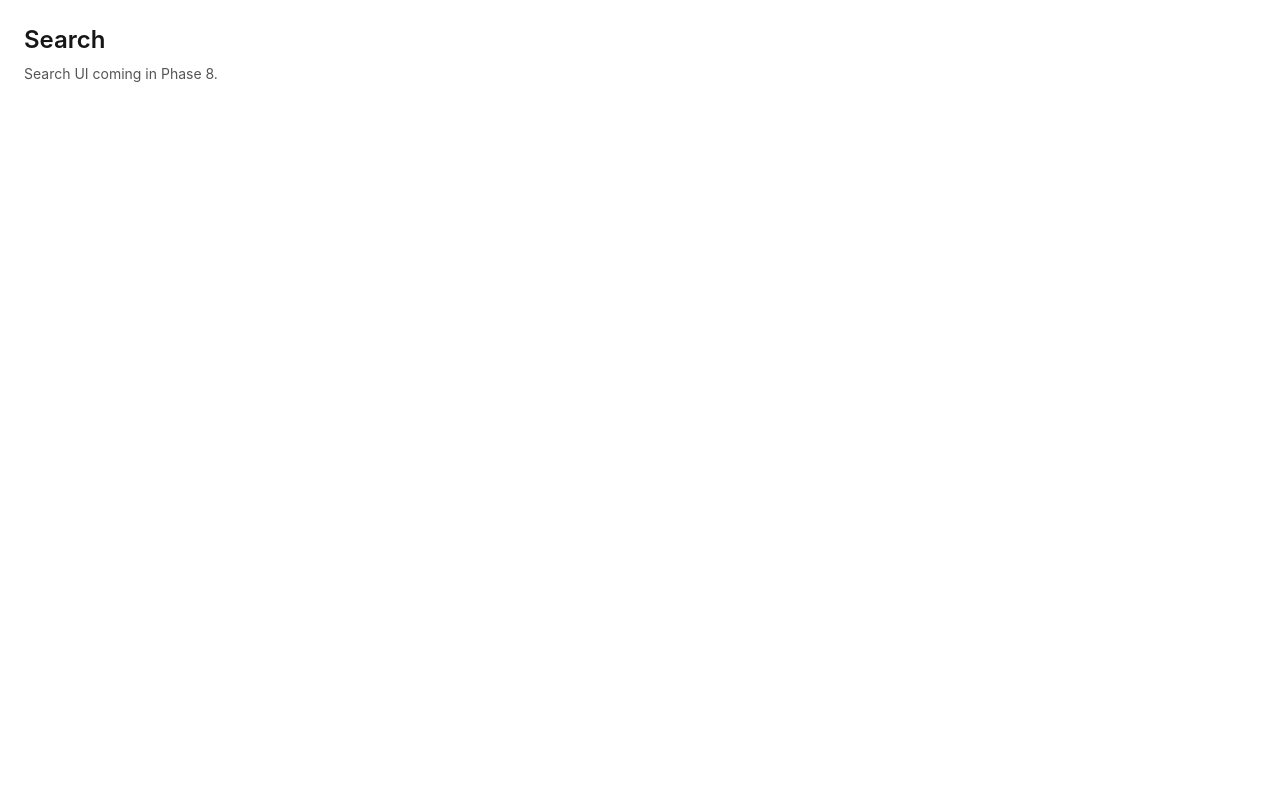
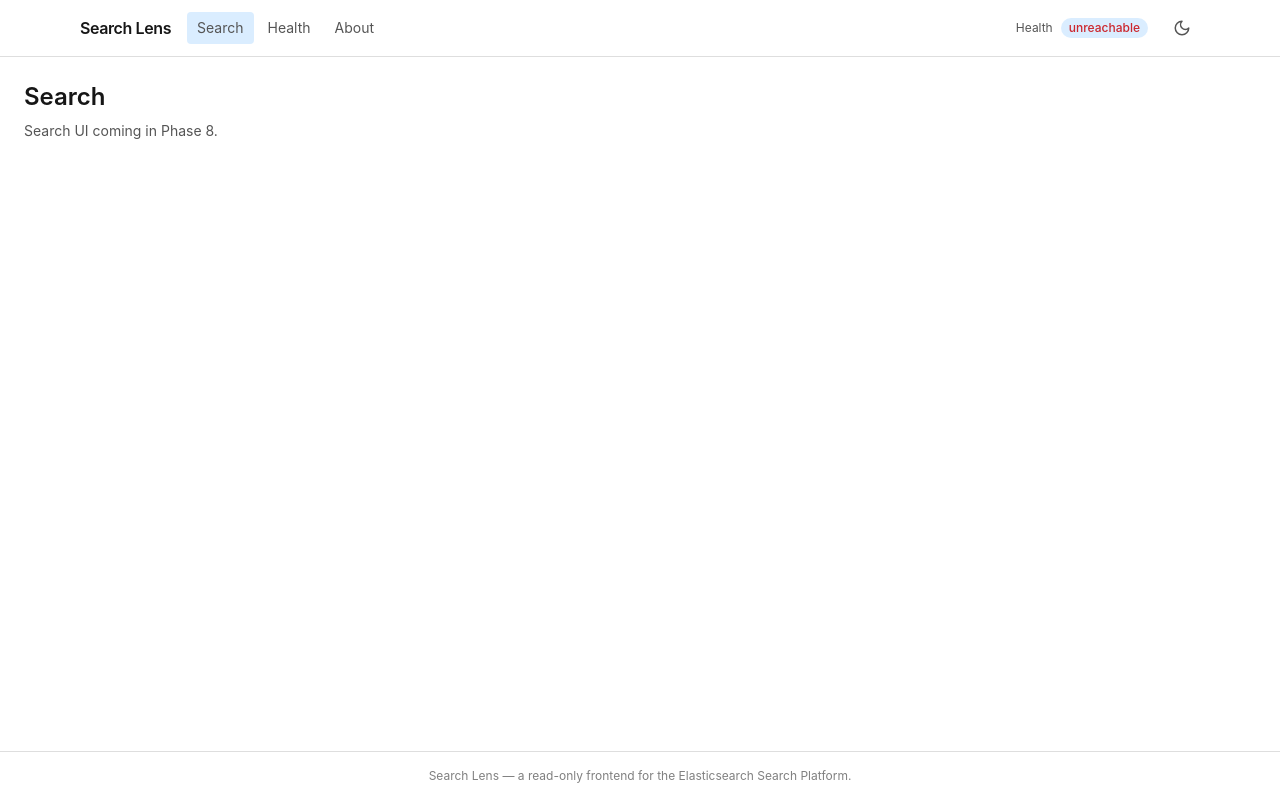
Before and after one commit to peymanpro/Elasticsearch-Search-Platform-Frontend, a React (Vite) app: page /search in a window 1280 px wide. Built offline with nearby package versions, Linux system fonts and the light colour scheme; no server answers.

Commit message:
feat: add app shell layout and header

```diff
--- /dev/null
+++ b/src/features/health/ui/health-badge.tsx
@@ -0,0 +1,42 @@
+import { Link } from '@tanstack/react-router';
+
+import { useHealth } from '@/features/health/api/use-health';
+import { Badge } from '@/shared/ui/badge';
+
+type Tone = 'neutral' | 'success' | 'warning' | 'danger';
+
+function toneFor(status: string | undefined): Tone {
+  switch (status) {
+    case 'healthy':
+      return 'success';
+    case 'degraded':
+      return 'warning';
+    case 'unhealthy':
+      return 'danger';
+    default:
+      return 'neutral';
+  }
+}
+
+function labelFor(status: string | undefined): string {
+  if (!status) return 'unknown';
+  return status;
+}
+
+export function HealthBadge() {
+  const { data, isLoading, isError } = useHealth();
+
+  const status = isError ? 'unreachable' : data?.status;
+  const tone: Tone = isError ? 'danger' : toneFor(status);
+
+  return (
+    <Link
+      to="/health"
+      className="inline-flex items-center gap-2 rounded-full px-2 py-0.5 text-xs text-[var(--color-fg-muted)] hover:bg-[var(--color-surface-muted)]"
+      aria-label="Service health"
+    >
+      <span className="text-xs">Health</span>
+      <Badge tone={tone}>{isLoading ? '…' : labelFor(status)}</Badge>
+    </Link>
+  );
+}
--- /dev/null
+++ b/src/routes/-app-shell.tsx
@@ -0,0 +1,68 @@
+import { Link, Outlet } from '@tanstack/react-router';
+
+import { HealthBadge } from '@/features/health/ui/health-badge';
+import { ThemeToggle } from '@/shared/ui/theme-toggle';
+
+export function AppShell() {
+  return (
+    <div className="flex min-h-screen flex-col bg-[var(--color-bg)] text-[var(--color-fg)]">
+      <Header />
+      <main className="flex-1">
+        <Outlet />
+      </main>
+      <Footer />
+    </div>
+  );
+}
+
+function Header() {
+  return (
+    <header className="sticky top-0 z-10 border-b border-[var(--color-border)] bg-[var(--color-surface)]/95 backdrop-blur">
+      <div className="mx-auto flex h-14 max-w-6xl items-center gap-4 px-4">
+        <Link
+          to="/search"
+          className="text-base font-semibold tracking-tight text-[var(--color-fg)]"
+        >
+          Search Lens
+        </Link>
+        <nav className="flex items-center gap-1 text-sm" aria-label="Primary">
+          <NavLink to="/search" label="Search" />
+          <NavLink to="/health" label="Health" />
+          <NavLink to="/about" label="About" />
+        </nav>
+        <div className="ml-auto flex items-center gap-2">
+          <HealthBadge />
+          <ThemeToggle />
+        </div>
+      </div>
+    </header>
+  );
+}
+
+interface NavLinkProps {
+  to: '/search' | '/health' | '/about';
+  label: string;
+}
+
+function NavLink({ to, label }: NavLinkProps) {
+  return (
+    <Link
+      to={to}
+      className="rounded-[var(--radius-sm)] px-2.5 py-1.5 text-[var(--color-fg-muted)] hover:bg-[var(--color-surface-muted)] hover:text-[var(--color-fg)]"
+      activeProps={{
+        className:
+          'rounded-[var(--radius-sm)] px-2.5 py-1.5 bg-[var(--color-accent-muted)] text-[var(--color-fg)]',
+      }}
+    >
+      {label}
+    </Link>
+  );
+}
+
+function Footer() {
+  return (
+    <footer className="border-t border-[var(--color-border)] py-4 text-center text-xs text-[var(--color-fg-subtle)]">
+      Search Lens — a read-only frontend for the Elasticsearch Search Platform.
+    </footer>
+  );
+}
--- a/src/routes/__root.tsx
+++ b/src/routes/__root.tsx
@@ -1,13 +1,7 @@
-import { Outlet, createRootRoute } from '@tanstack/react-router';
+import { createRootRoute } from '@tanstack/react-router';
+
+import { AppShell } from './-app-shell';
 
 export const Route = createRootRoute({
-  component: RootLayout,
+  component: AppShell,
 });
-
-function RootLayout() {
-  return (
-    <div className="min-h-screen bg-[var(--color-bg)] text-[var(--color-fg)]">
-      <Outlet />
-    </div>
-  );
-}
--- /dev/null
+++ b/src/shared/ui/theme-toggle.tsx
@@ -0,0 +1,43 @@
+import { useCallback, useEffect, useState } from 'react';
+
+import { MoonIcon, SunIcon } from './icons';
+
+type Theme = 'light' | 'dark';
+
+const STORAGE_KEY = 'search-lens-theme';
+
+function readInitialTheme(): Theme {
+  if (typeof window === 'undefined') return 'light';
+  const stored = window.localStorage.getItem(STORAGE_KEY);
+  if (stored === 'light' || stored === 'dark') return stored;
+  return window.matchMedia('(prefers-color-scheme: dark)').matches ? 'dark' : 'light';
+}
+
+export function ThemeToggle() {
+  const [theme, setTheme] = useState<Theme>(readInitialTheme);
+
+  useEffect(() => {
+    const root = document.documentElement;
+    if (theme === 'dark') {
+      root.classList.add('dark');
+    } else {
+      root.classList.remove('dark');
+    }
+    window.localStorage.setItem(STORAGE_KEY, theme);
+  }, [theme]);
+
+  const toggle = useCallback(() => {
+    setTheme((current) => (current === 'dark' ? 'light' : 'dark'));
+  }, []);
+
+  return (
+    <button
+      type="button"
+      onClick={toggle}
+      aria-label={theme === 'dark' ? 'Switch to light mode' : 'Switch to dark mode'}
+      className="inline-flex h-9 w-9 items-center justify-center rounded-full text-[var(--color-fg-muted)] hover:bg-[var(--color-surface-muted)] hover:text-[var(--color-fg)] focus-visible:outline-2 focus-visible:outline-offset-2 focus-visible:outline-[var(--color-accent)]"
+    >
+      {theme === 'dark' ? <SunIcon width={18} height={18} /> : <MoonIcon width={18} height={18} />}
+    </button>
+  );
+}
```
